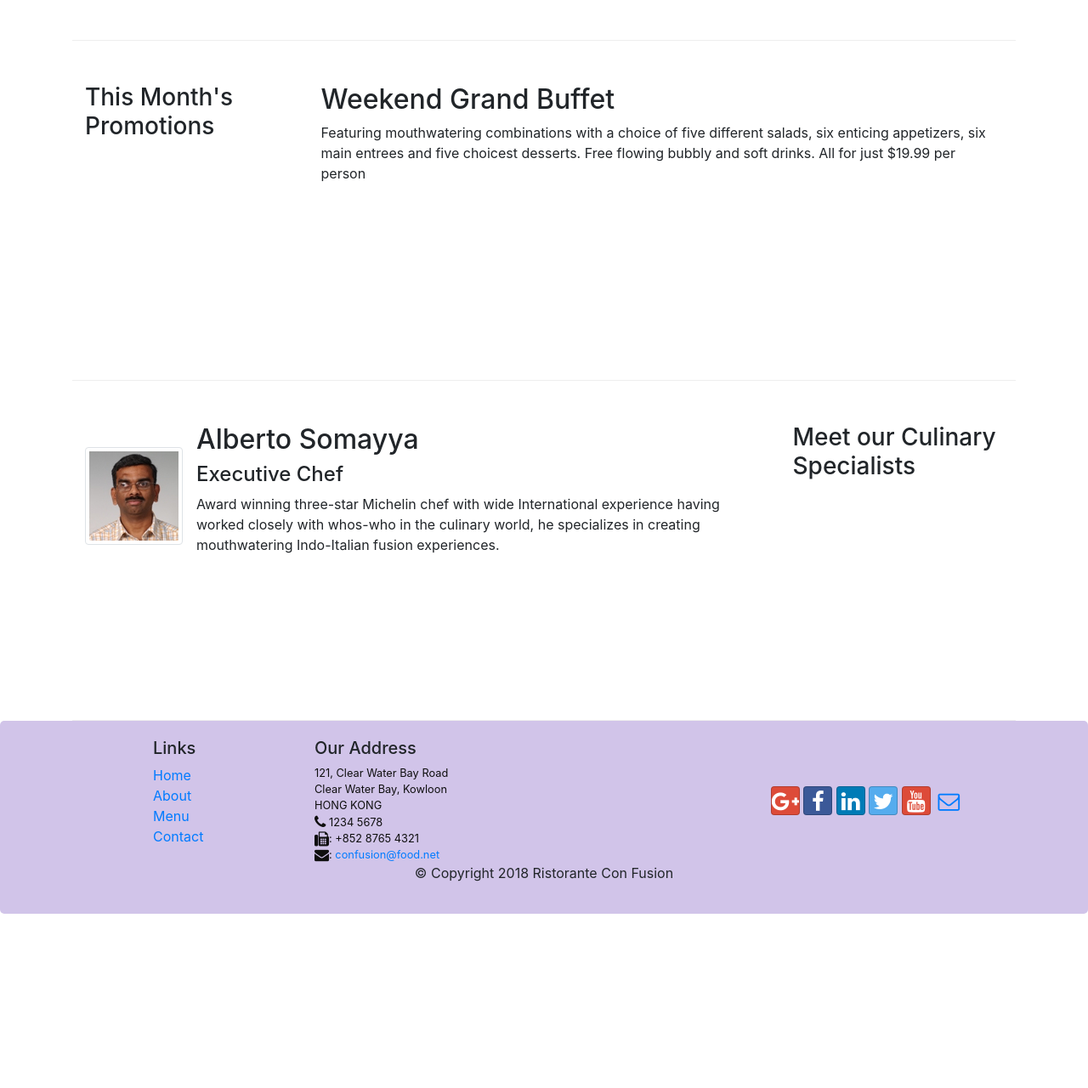
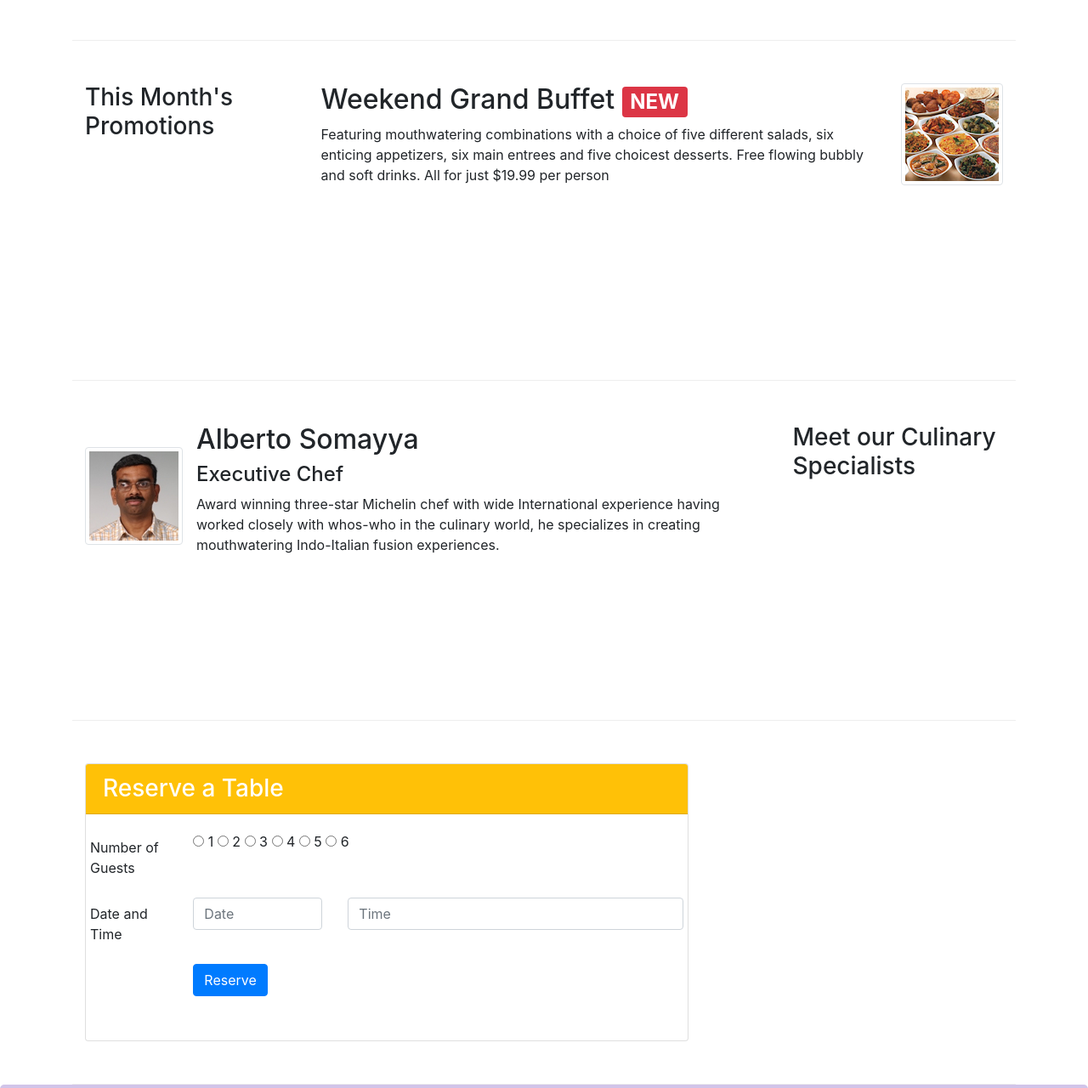
Before and after one commit to miftajuneidi2008/mern, a website: page index.html in a window 1280 px wide. Shown: the part 686-1966 px from the top of the page at 85% size. Before the commit the page ends 1761 px from the top, so only its background shows below. Drawn offline with nearby package versions, Linux system fonts and the light colour scheme.

Commit message:
'assignament2'

```diff
--- a/index.html
+++ b/index.html
@@ -16,6 +16,7 @@
 </head>
 
 <body>
+
 <nav class="navbar navbar-dark navbar-expand-sm fixed-top">
     <div class="container">
         <button class="navbar-toggler" type="button" data-toggle="collapse" data-target="#Navbar">
@@ -40,6 +41,8 @@
     </div>
     </div>
 </nav>
+
+
     <header class="jumbotron">
         <div class="container">
             <div class="row row-header">
@@ -49,10 +52,17 @@
                 </div>
                 <div class="col-12 col-sm align-self-center">
                     <img src="img/logo.png" class="img-fluid">
+
+                    <!--  Task 3 -->
+                    <a role="button" class="btn btn-warning btn-sm" href="#form">Reserve Table Call</a>
+
                 </div>
             </div>
         </div>
     </header>
+
+
+
 
     <div class="container" >
         <div class="row row-container align-item-center">
@@ -75,16 +85,29 @@
             </div>
         </div>
 
-
+      <!---    Task 2  -->
         <div class="row row-container align-item-center">
             <div class="col-12 col-sm-4 col-md-3">
                 <h3>This Month's Promotions</h3>
             </div>
             <div class="col col-sm col-md">
-                <h2>Weekend Grand Buffet</h2>
-                <p>Featuring mouthwatering combinations with a choice of five different salads, six enticing appetizers, six main entrees and five choicest desserts. Free flowing bubbly and soft drinks. All for just $19.99 per person </p>
+                <div class="media">
+                    <div class="media-body">
+                        <h2>Weekend Grand Buffet <span class="badge badge-danger">NEW</span></h2>
+                        <p class="d-none d-sm-block">Featuring mouthwatering combinations with a choice of five different salads, six enticing appetizers, six main
+                            entrees and five choicest desserts. Free flowing bubbly and soft drinks. All for just $19.99 per person </p>
+
+                    </div>
+                    <div class="media-right">
+                        <img class="d-flex ml-3 img-thumbnail align-self-center" src="img/buffet.png" alt="Weekend Grand Buffet">
+                        </div>
+                </div>
+
             </div>
         </div>
+
+
+
 
         <div class="row row-container align-item-center">
             <div class="col-12 col-sm-4 order-sm-last col-md-3">
@@ -107,7 +130,68 @@
 
             </div>
         </div>
+
+        <!-- task 1 -->
+        <div class="row row-container align-item-center" id="form">
+            <div class="col-12 col-sm-8">
+                <div class="card">
+                    <h3 class="card-header bg-warning text-white">Reserve a Table</h3>
+                    <div class="card-body">
+                        <dl class="row">
+                            <form>
+                                <div class="form-group row">
+                                    <label for="guest" class="col-12 col-md-2 col-form-label">Number of Guests</label>
+                                    <div class="col-5 col-md-6">
+                                        <div>
+                                            <input type="radio" id="contactChoice1" name="contact" value="email">
+                                            <label for="contactChoice1">1</label>
+
+                                            <input type="radio" id="contactChoice2" name="contact" value="phone">
+                                            <label for="contactChoice2">2</label>
+
+                                            <input type="radio" id="contactChoice3" name="contact" value="mail">
+                                            <label for="contactChoice3">3</label>
+
+                                            <input type="radio" id="contactChoice3" name="contact" value="mail">
+                                            <label for="contactChoice3">4</label>
+
+                                            <input type="radio" id="contactChoice3" name="contact" value="mail">
+                                            <label for="contactChoice3">5</label>
+
+                                            <input type="radio" id="contactChoice3" name="contact" value="mail">
+                                            <label for="contactChoice3">6</label>
+                                        </div>
+
+                                    </div>
+
+                                </div>
+                                <div class="form-group row">
+                                    <label for="telnum" class="col-12 col-md-2 col-form-label">Date and Time</label>
+                                    <div class="col-12 col-md-3">
+                                        <input type="text" class="form-control" id="date" name="date" placeholder="Date">
+                                    </div>
+                                    <div class="col-12 col-md-7">
+                                        <input type="text" class="form-control" id="Time" name="Time" placeholder="Time">
+                                    </div>
+                                </div>
+
+                                <div class="form-group row">
+                                    <div class="offset-md-2 col-md-10">
+                                        <button type="submit" class="btn btn-primary">Reserve</button>
+                                    </div>
+                                </div>
+                            </form>
+
+
+                        </dl>
+                    </div>
+                </div>
+
+            </div>
+        </div>
     </div>
+
+
 
     <footer class="footer">
         <div class="container">
```
